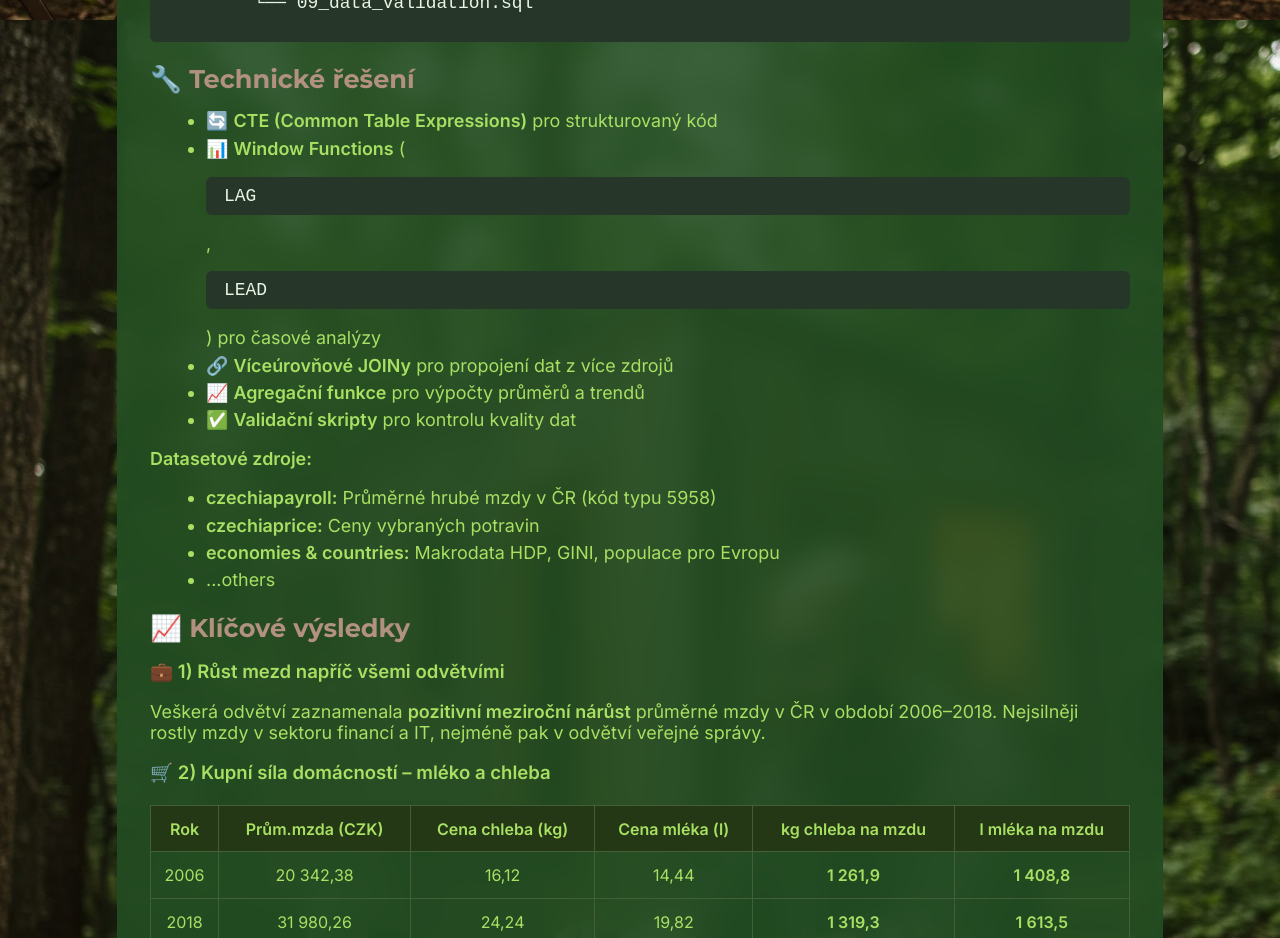
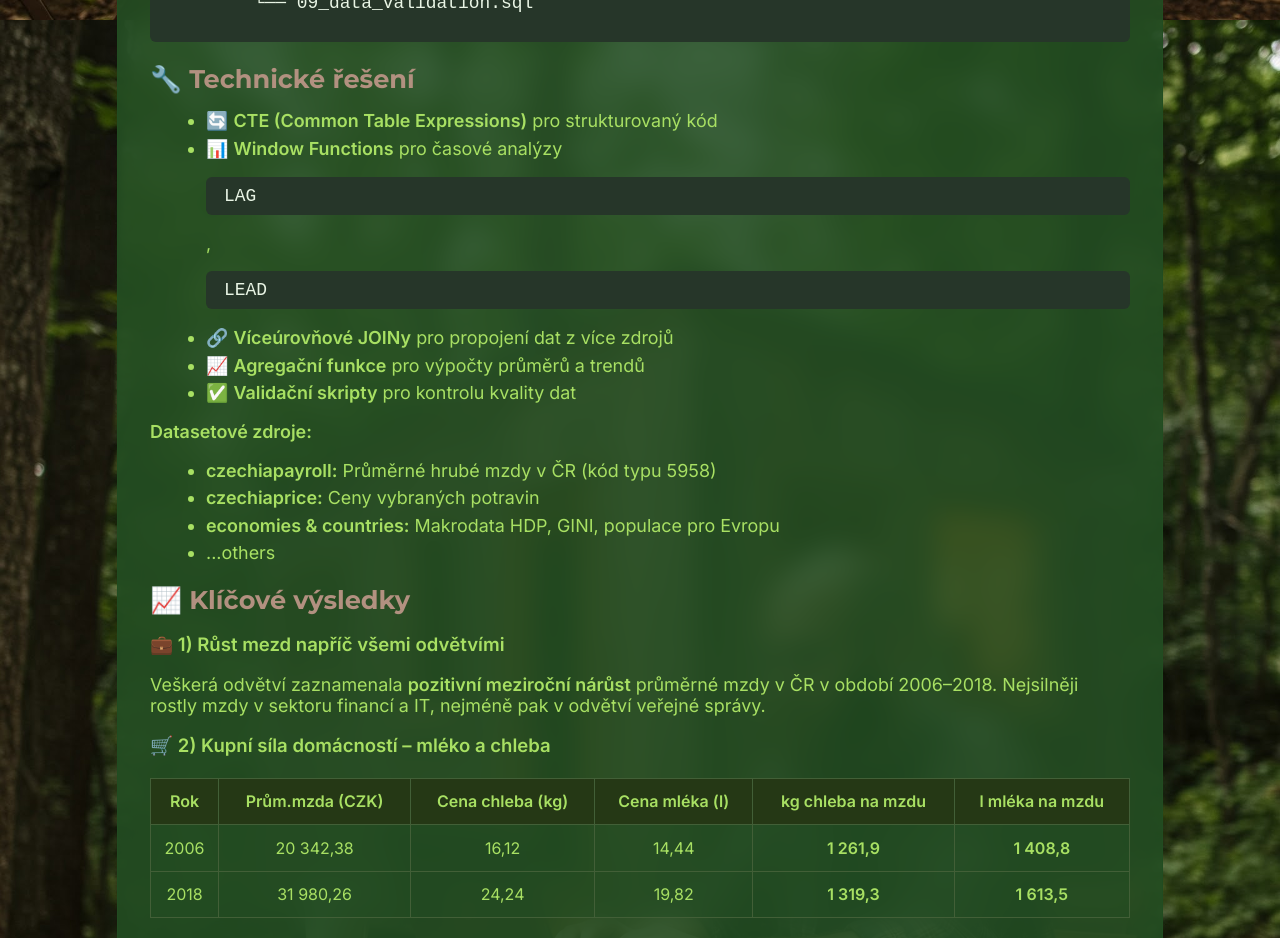
Before and after one commit to IvanekLumberjack888/sql-projekt-engeto, a plain HTML site: page index.html in a window 1280 px wide. Shown: the part 1260-2198 px from the top of the page. Drawn offline with Linux system fonts and the light colour scheme; files whose address does not match are found by name.

Commit message:
Update index.html

```diff
--- a/index.html
+++ b/index.html
@@ -66,7 +66,7 @@ sql-projekt-engeto/
     <h2>🔧 Technické řešení</h2>
     <ul>
       <li>🔄 <strong>CTE (Common Table Expressions)</strong> pro strukturovaný kód</li>
-      <li>📊 <strong>Window Functions</strong> (<code>LAG</code>, <code>LEAD</code>) pro časové analýzy</li>
+      <li>📊 <strong>Window Functions</strong>  pro časové analýzy <code>LAG</code>, <code>LEAD</code> </li>
       <li>🔗 <strong>Víceúrovňové JOINy</strong> pro propojení dat z více zdrojů</li>
       <li>📈 <strong>Agregační funkce</strong> pro výpočty průměrů a trendů</li>
       <li>✅ <strong>Validační skripty</strong> pro kontrolu kvality dat</li>
```
